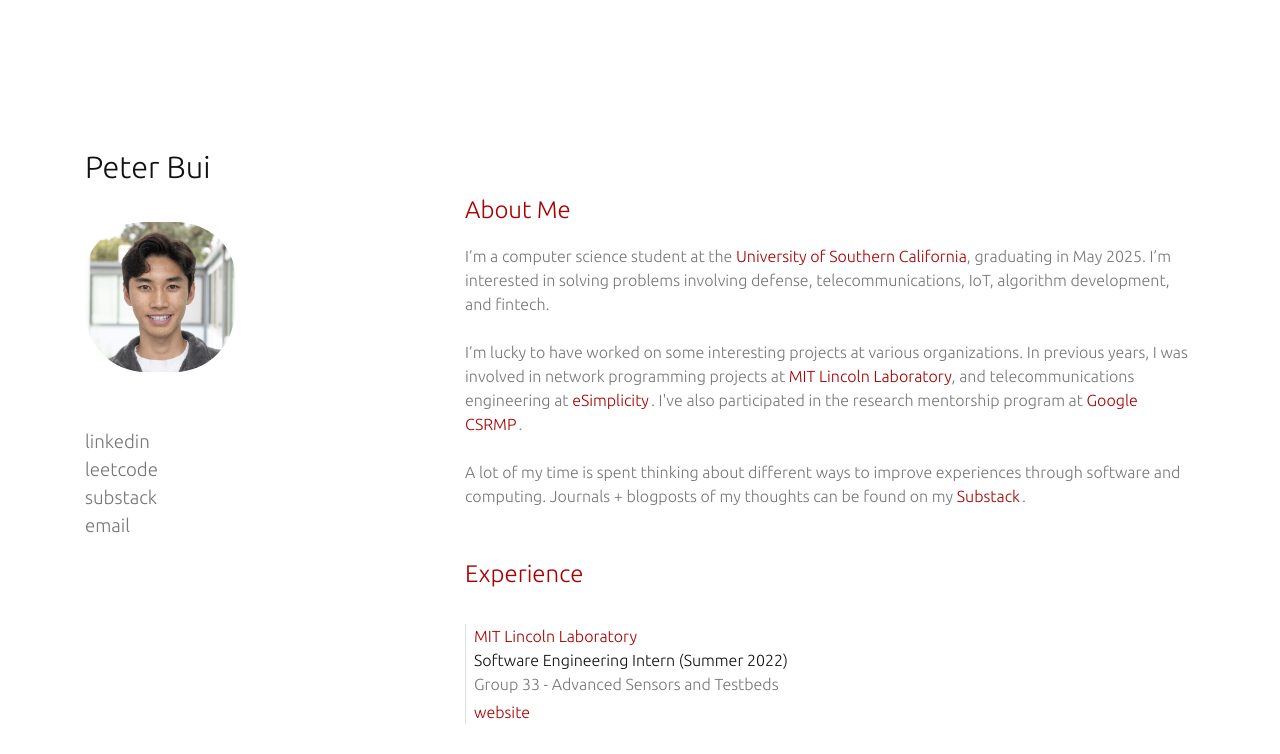
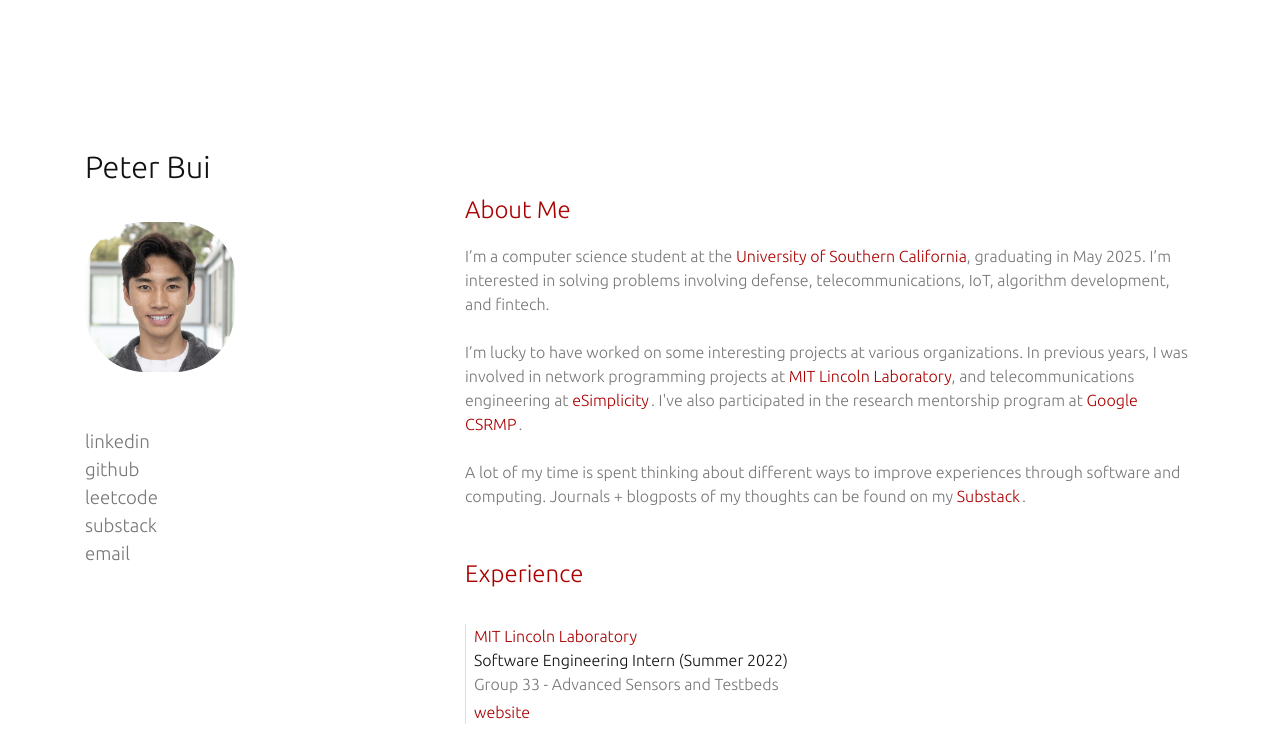
Before and after one commit to ptrbui/pbui.io, a plain HTML site: page index.html in a window 1280 px wide. Shown: the top 754 px of the page. Drawn offline with nearby package versions, Linux system fonts and the light colour scheme.

Commit message:
github link

```diff
--- a/index.html
+++ b/index.html
@@ -30,7 +30,7 @@
                 <img src="media/profile-picture.png" class="profilepic pt-3 pb-2">
                 <div class="pt-5 menur"><a class="menulink" target="_blank"></a></div>
                 <div class=""><a class="menulink" target="_blank" href="https://www.linkedin.com/in/ptrbui/">linkedin</a></div>
-                <!--<div class=""><a class="menulink" target="_blank" href="https://github.com/ptrbui">github</a></div> -->
+                <div class=""><a class="menulink" target="_blank" href="https://github.com/ptrbui">github</a></div>
                 <div class=""><a class="menulink" target="_blank" href="https://leetcode.com/ptrbui/">leetcode</a></div>
                 <div class=""><a class="menulink" target="_blank" href="https://substack.com/@ptrbui/">substack</a></div>
                 <div class=""><a class="menulink" target="_blank" href="mailto:peterbui@usc.edu">email</a></div>
```
